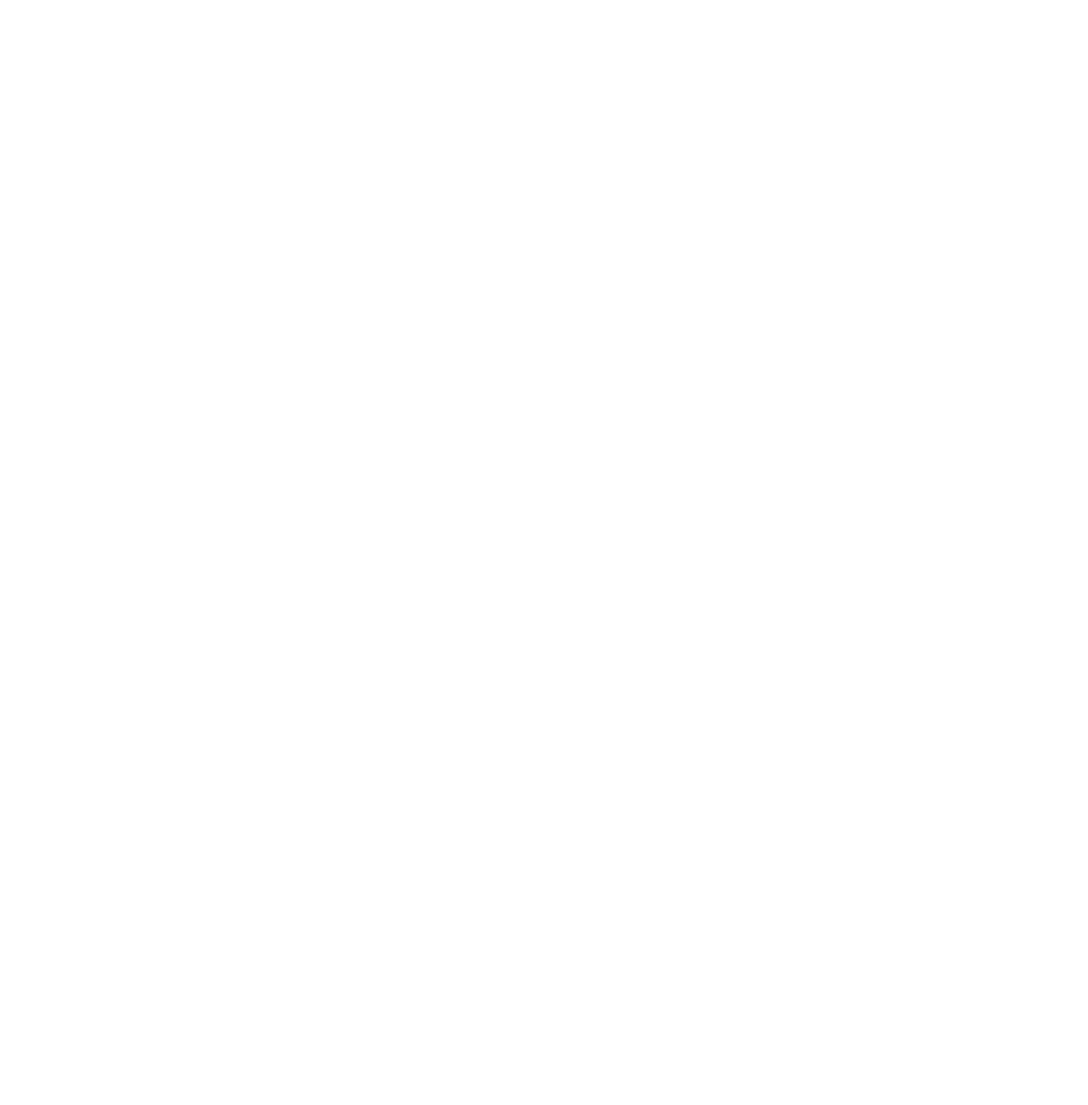
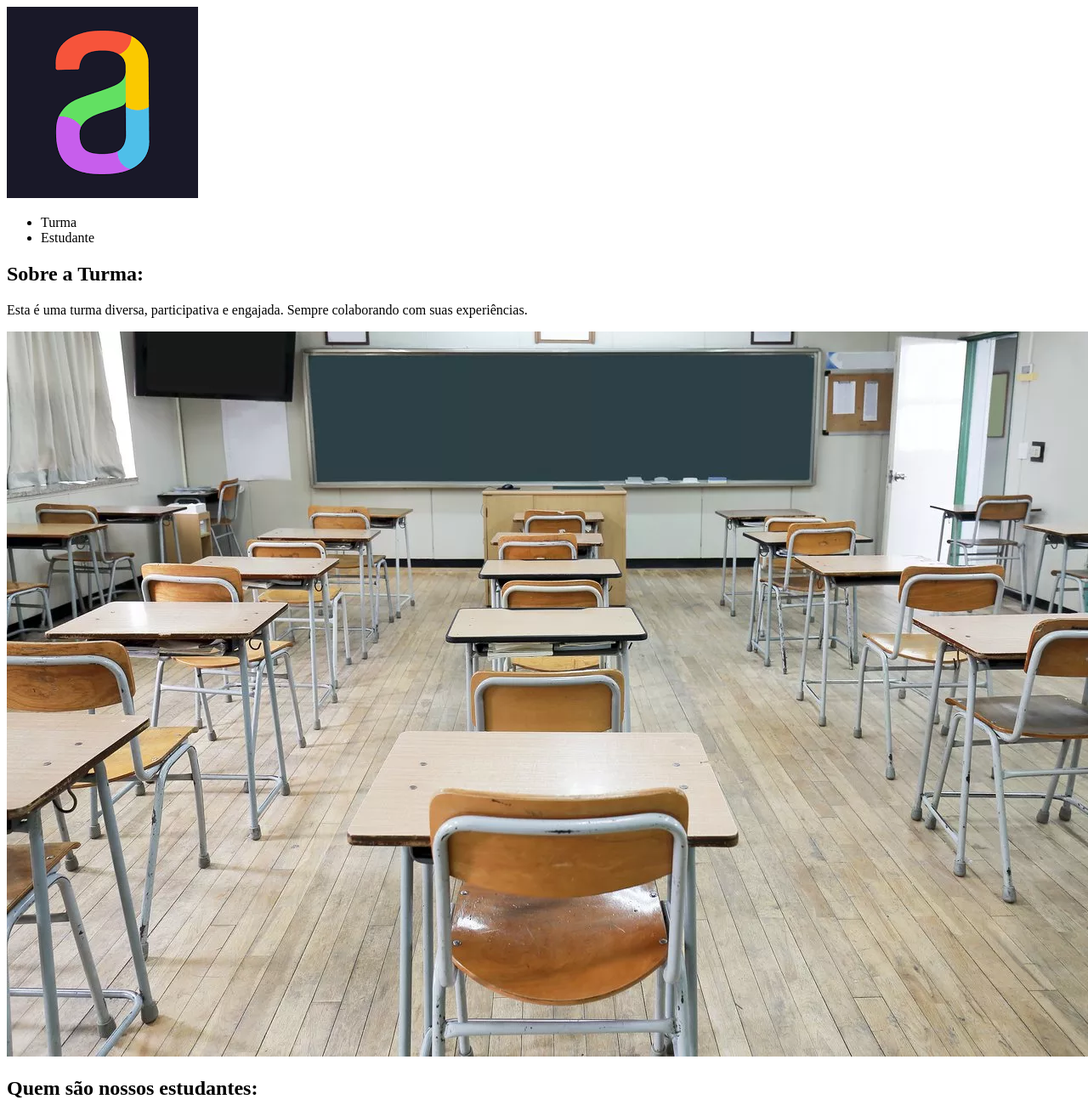
Before and after one commit to isa12322/isabela, a plain HTML site: page index.html in a window 1280 px wide. Shown: the whole page at 85% size. Before the commit the page ends 800 px from the top, so only its background shows below. Drawn offline with Linux system fonts and the light colour scheme.

Commit message:
Add files via upload
09.05.2024

```diff
--- a/index.html
+++ b/index.html
@@ -6,10 +6,35 @@
     <title>Turma 2 Ano B</title>
 </head>
 <body>
-  <header>
+  <header class="cabecalho">
+   <img class="cabecalho-imagem" src="alura.png" alt="logo da alura">
+   <ul>
+    <li class="cabecalho-item">Turma</li>
+    <li class="cabecalho-item">Estudante</li>
+   </ul>
+
+  </header>
+
+  <section class="turma">
+    <h2 class="turma-titulo">Sobre a Turma:</h2>
+
+    <div class="turma-div">
+
+      <p class="turma-paragrafo">Esta é uma turma diversa, participativa e engajada. Sempre colaborando com suas experiências.</p>
+      <img class="turma-imagem" src="sala de aula.webp" alt="sala de aula">
+
+      <div>
+  </section>
+
+  <section class="estudante">
+    <h2 class="estudante-titulo">Quem são nossos estudantes:</h2>
+
+    <div class="estudantes-todos">
+
+      <span></span>
 
 
-  </header>
+
 
 
 
```
